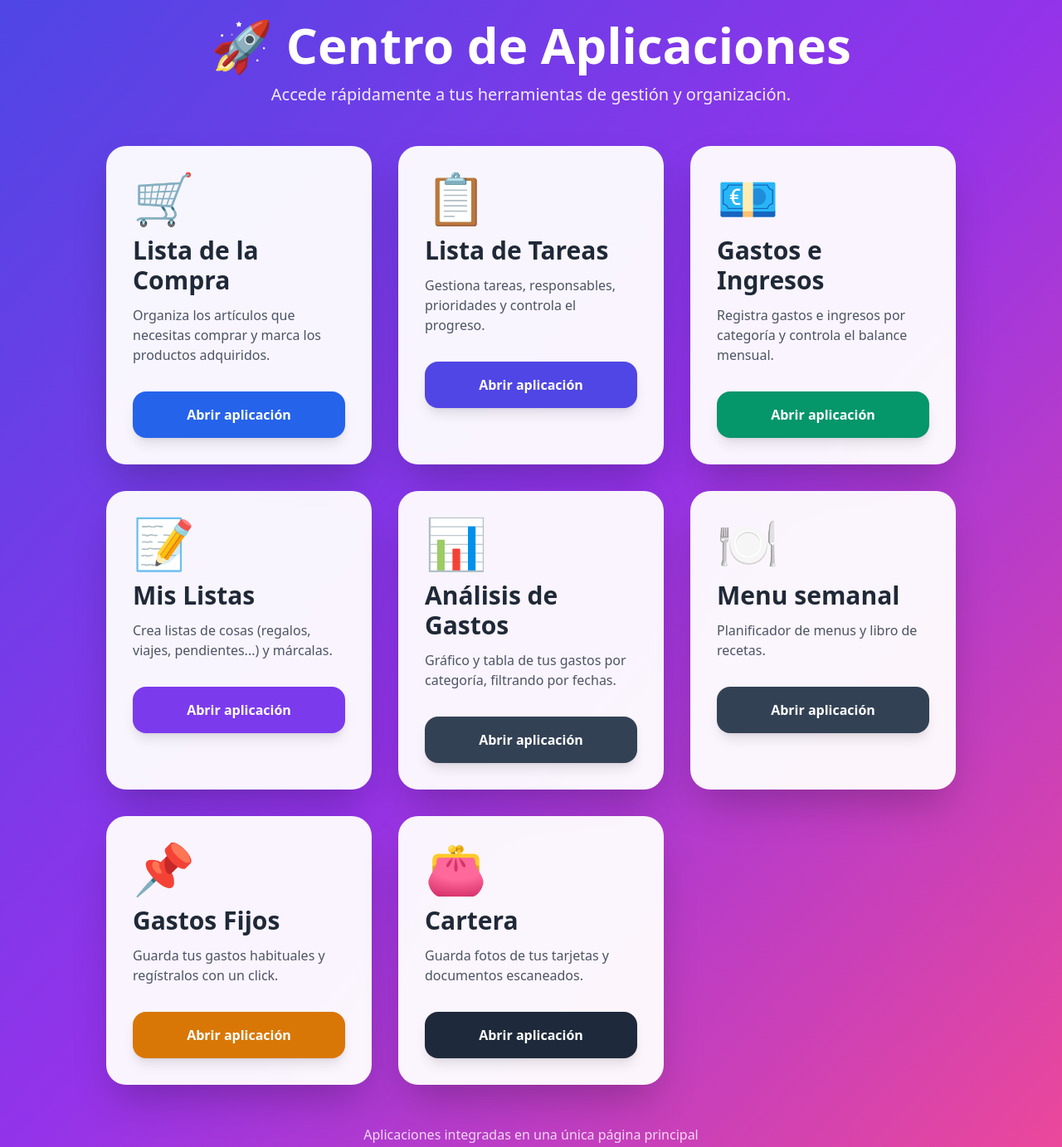
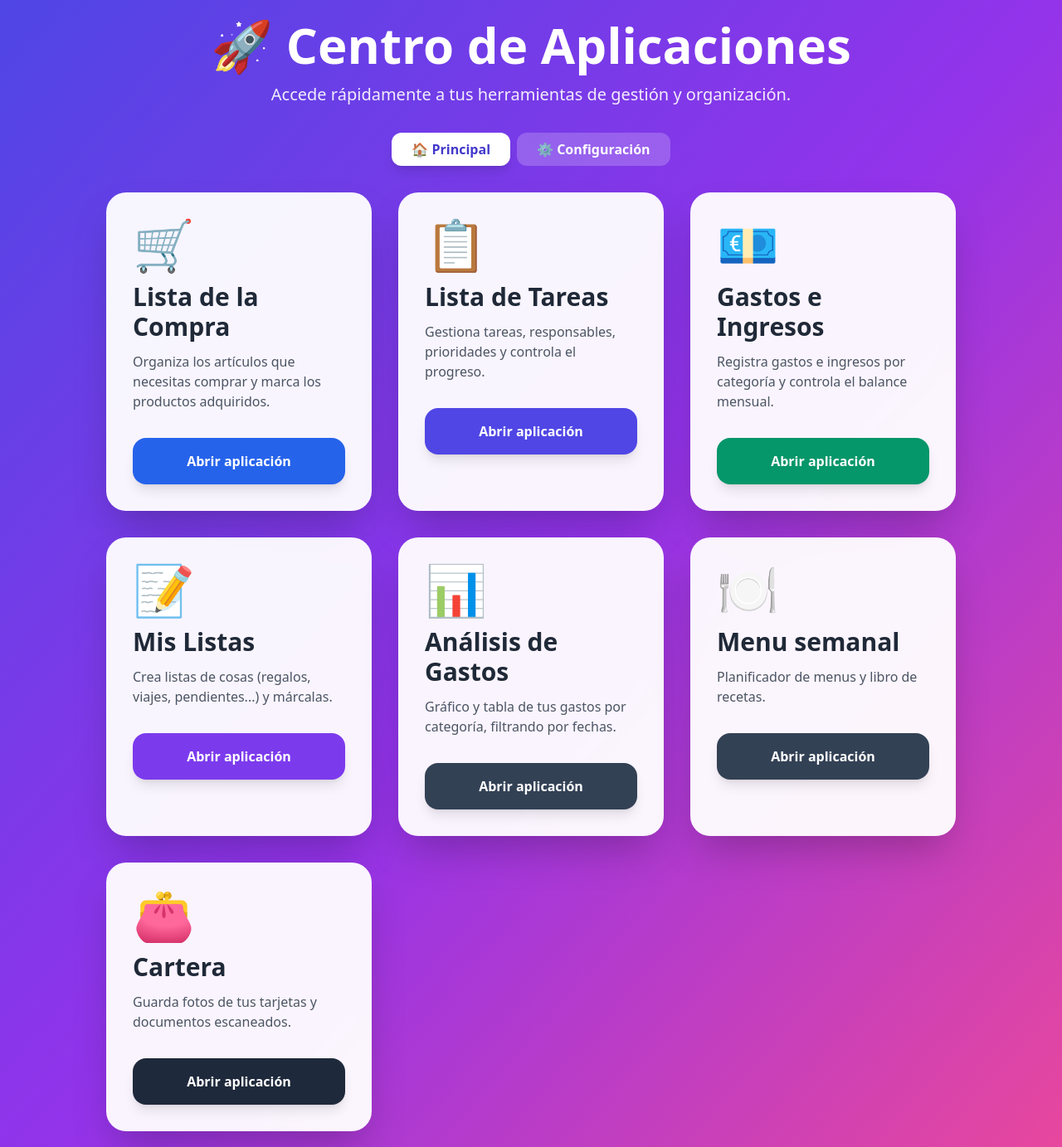
Before and after one commit to javicastros-dotcom/APP-HOGAR, a plain HTML site: page APP.HTML in a window 1280 px wide. Shown: the top 1383 px of the page at 83% size. Drawn offline with nearby package versions, Linux system fonts and the light colour scheme.

Commit message:
Add files via upload

```diff
--- a/APP.HTML
+++ b/APP.HTML
@@ -22,7 +22,7 @@ html{
     <div class="w-full max-w-5xl">
 
         <!-- Hero -->
-        <div class="text-center text-white mb-12">
+        <div class="text-center text-white mb-8">
             <h1 class="text-5xl md:text-6xl font-bold mb-4">
                 🚀 Centro de Aplicaciones
             </h1>
@@ -31,6 +31,21 @@ html{
                 Accede rápidamente a tus herramientas de gestión y organización.
             </p>
         </div>
+
+        <!-- Pestañas -->
+        <div class="flex justify-center gap-2 mb-8">
+            <button id="tabPrincipalBtn" onclick="mostrarTab('principal')"
+                    class="px-6 py-2 rounded-xl font-semibold transition">
+                🏠 Principal
+            </button>
+            <button id="tabConfigBtn" onclick="mostrarTab('config')"
+                    class="px-6 py-2 rounded-xl font-semibold transition">
+                ⚙️ Configuración
+            </button>
+        </div>
+
+        <!-- ================= PESTAÑA PRINCIPAL ================= -->
+        <div id="viewPrincipal">
 
         <!-- Tarjetas -->
         <div class="grid md:grid-cols-2 lg:grid-cols-3 gap-8">
@@ -203,34 +218,6 @@ html{
 
             </div>
 
-            <!-- Gastos Fijos -->
-            <div class="bg-white/95 backdrop-blur rounded-3xl shadow-2xl overflow-hidden hover:scale-105 transition duration-300">
-
-                <div class="p-8">
-
-                    <div class="text-6xl mb-4">
-                        📌
-                    </div>
-
-                    <h2 class="text-3xl font-bold text-gray-800 mb-3">
-                        Gastos Fijos
-                    </h2>
-
-                    <p class="text-gray-600 mb-8">
-                        Guarda tus gastos habituales y regístralos con un click.
-                    </p>
-
-                    <a
-                        href="FIJOS.HTML"
-                        class="block w-full text-center bg-amber-600 hover:bg-amber-700 text-white font-semibold py-4 rounded-2xl transition shadow-lg"
-                    >
-                        Abrir aplicación
-                    </a>
-
-                </div>
-
-            </div>
-
             <!-- Cartera -->
             <div class="bg-white/95 backdrop-blur rounded-3xl shadow-2xl overflow-hidden hover:scale-105 transition duration-300">
 
@@ -261,6 +248,26 @@ html{
 
         </div>
 
+        </div>
+        <!-- ================= FIN PESTAÑA PRINCIPAL ================= -->
+
+        <!-- ================= PESTAÑA CONFIGURACIÓN ================= -->
+        <div id="viewConfig" class="hidden">
+            <div class="grid md:grid-cols-2 lg:grid-cols-3 gap-8">
+
+                <!-- Gastos Fijos -->
+                <div class="bg-white/95 backdrop-blur rounded-3xl shadow-2xl overflow-hidden hover:scale-105 transition duration-300">
+                    <div class="p-8">
+                        <div class="text-6xl mb-4">📌</div>
+                        <h2 class="text-3xl font-bold text-gray-800 mb-3">Gastos Fijos</h2>
+                        <p class="text-gray-600 mb-8">Guarda tus gastos habituales y regístralos con un click.</p>
+                        <a href="FIJOS.HTML" class="block w-full text-center bg-amber-600 hover:bg-amber-700 text-white font-semibold py-4 rounded-2xl transition shadow-lg">Abrir aplicación</a>
+                    </div>
+                </div>
+
+            </div>
+        </div>
+
         <!-- Footer -->
         <div class="text-center text-white/80 mt-12">
             <p>
@@ -272,5 +279,19 @@ html{
 
 </div>
 
+<script>
+    function mostrarTab(tab) {
+        document.getElementById("viewPrincipal").classList.toggle("hidden", tab !== "principal");
+        document.getElementById("viewConfig").classList.toggle("hidden", tab !== "config");
+
+        document.getElementById("tabPrincipalBtn").className = "px-6 py-2 rounded-xl font-semibold transition " +
+            (tab === "principal" ? "bg-white text-indigo-700 shadow-lg" : "bg-white/20 text-white hover:bg-white/30");
+        document.getElementById("tabConfigBtn").className = "px-6 py-2 rounded-xl font-semibold transition " +
+            (tab === "config" ? "bg-white text-indigo-700 shadow-lg" : "bg-white/20 text-white hover:bg-white/30");
+    }
+
+    mostrarTab("principal");
+</script>
+
 </body>
 </html>
```
